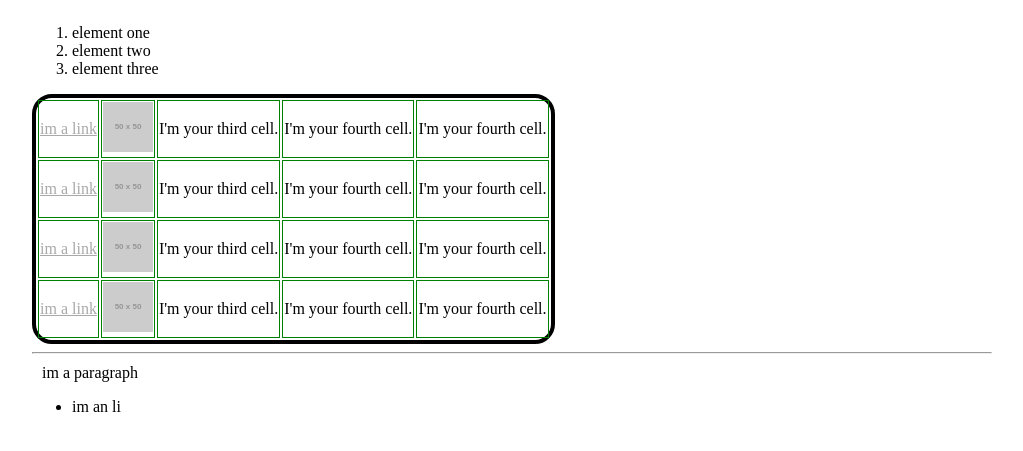
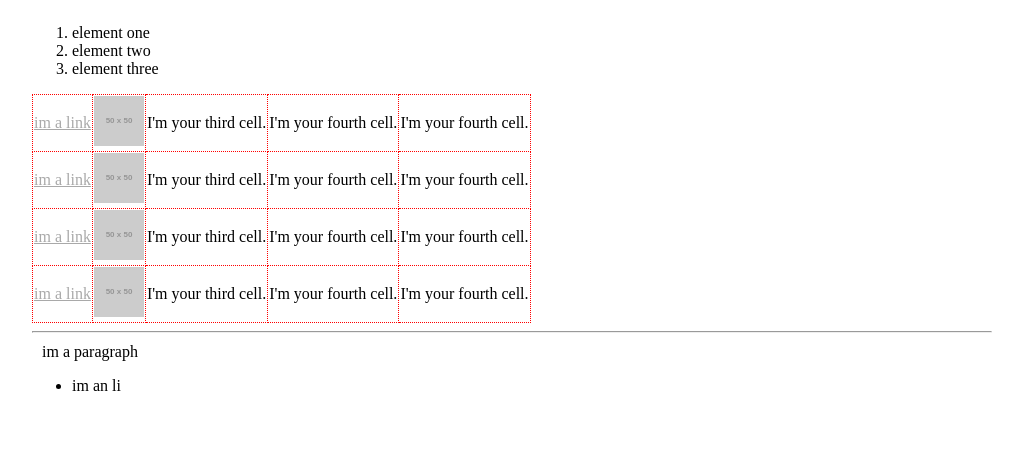
Before and after one commit to MirkoSedda/strive, a plain HTML site: page m1-w2/M1-D10-EX.html in a window 1280 px wide. Shown: the part 79-530 px from the top of the page, without its empty margins (128-1151 px from the left). Drawn offline with Linux system fonts and the light colour scheme; placeholder pictures from the web are drawn by us.

Commit message:
exercise 20 done

```diff
--- a/m1-w2/M1-D10-EX.html
+++ b/m1-w2/M1-D10-EX.html
@@ -1,7 +1,6 @@
 <!DOCTYPE html>
 <html>
   <!--
-        20) Add a dotted red border to each <tr> (note: <tr> does not accept a border property)
 
         JS EXERCISES
 
@@ -51,18 +50,26 @@
       max-width: 960px;
       margin: auto;
     }
+
     h1 {
       text-align: center:
     }
-    table,
-    tr {
-      border: 4px solid black;
-      border-radius: 20px;
+
+    table {
+      border: 1px dotted red;
+      border-collapse: collapse;
+
+    }
+
+    table td {
+      border: 1px dotted red;
+
     }
 
     td {
       border: 1px solid green;
     }
+
     a {
       color: darkgray;
     }
@@ -70,21 +77,27 @@
     p {
       margin: 10px
     }
+
     .border {
       border: 1px solid;
       border-color: blue;
     }
-    .font{
+
+    .font {
       font-size: 40px;
       font-weight: bold
     }
+
     .hidden {
-      visibility:hidden;
+      visibility: hidden;
     }
+
   </style>
+
   <head>
     <title>M1-d10</title>
   </head>
+
   <body>
     <h1 class="border font ">Im a heading</h1>
     <ol>
@@ -106,9 +119,7 @@
       <tr>
         <td><a href="https://google.com/">im a link</a></td>
         <td>
-          <a href="https://placeholder.com"
-            ><img src="https://via.placeholder.com/50" alt=""
-          /></a>
+          <a href="https://placeholder.com"><img src="https://via.placeholder.com/50" alt="" /></a>
         </td>
         <td colspan="2">I'm your third cell.</td>
         <td>I'm your fourth cell.</td>
@@ -117,9 +128,7 @@
       <tr>
         <td><a href="https://google.com/">im a link</a></td>
         <td>
-          <a href="https://placeholder.com"
-            ><img src="https://via.placeholder.com/50" alt=""
-          /></a>
+          <a href="https://placeholder.com"><img src="https://via.placeholder.com/50" alt="" /></a>
         </td>
         <td colspan="2">I'm your third cell.</td>
         <td>I'm your fourth cell.</td>
@@ -128,9 +137,7 @@
       <tr>
         <td><a href="https://google.com/">im a link</a></td>
         <td>
-          <a href="https://placeholder.com"
-            ><img src="https://via.placeholder.com/50" alt=""
-          /></a>
+          <a href="https://placeholder.com"><img src="https://via.placeholder.com/50" alt="" /></a>
         </td>
         <td colspan="2">I'm your third cell.</td>
         <td>I'm your fourth cell.</td>
```
